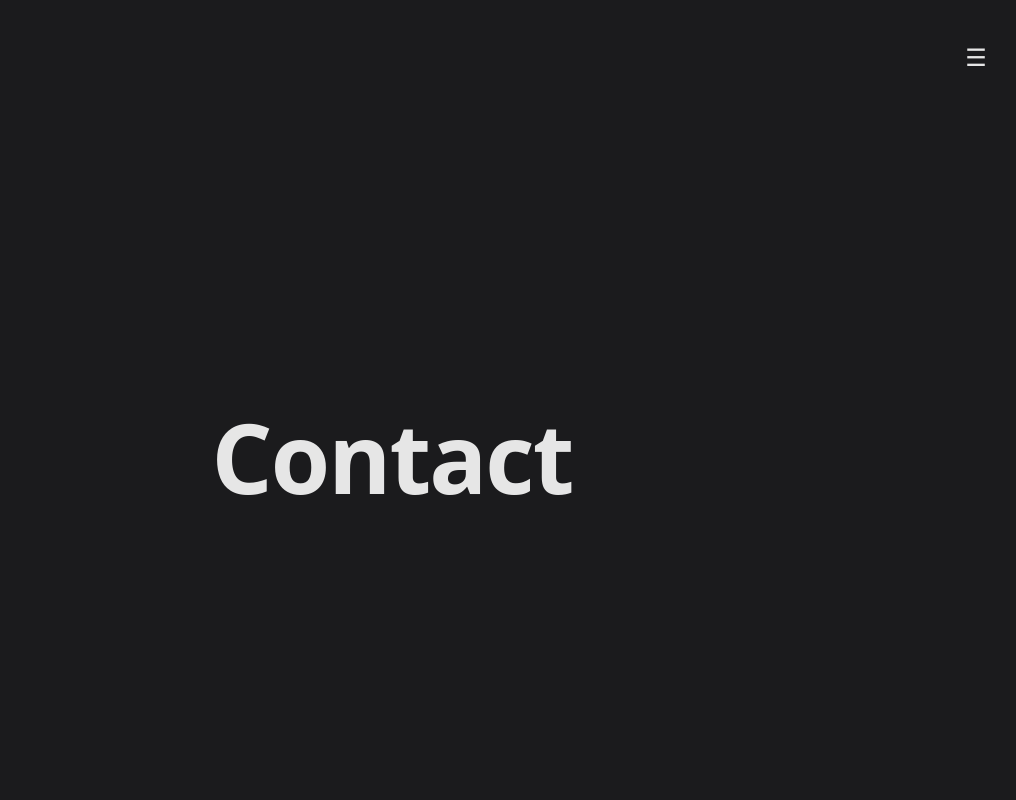
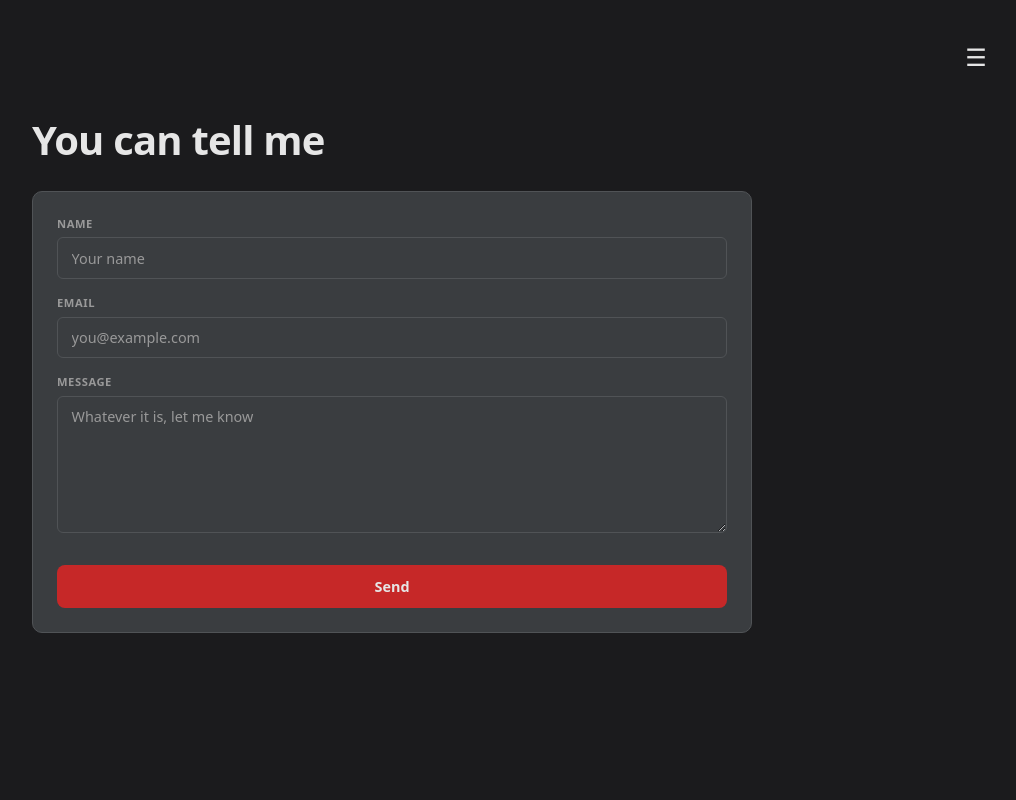
Before and after one commit to fajtaiandris/aerostack, a website: page public/contact/index.html in a window 1280 px wide. Shown: the whole page, without its empty margins (248-1264 px from the left). Drawn offline with Linux system fonts and the light colour scheme.

Commit message:
feat: contact

```diff
--- a/public/contact/index.html
+++ b/public/contact/index.html
@@ -22,9 +22,57 @@
     <header>
       <a href="/menu" class="menu-btn" aria-label="Open menu">☰</a>
     </header>
-    <main>
-      <h1>Contact</h1>
+
+    <main class="editor-page">
+      <div class="editor-container" id="container">
+        <h1>You can tell me</h1>
+
+        <form class="editor-card contact-form" method="POST" id="form">
+          <input
+            type="hidden"
+            name="access_key"
+            value="b636b305-07e1-4e10-9173-9903948ca54b"
+          />
+
+          <div class="contact-field">
+            <label for="name">Name</label>
+            <input
+              id="name"
+              type="text"
+              name="name"
+              placeholder="Your name"
+              required
+            />
+          </div>
+
+          <div class="contact-field">
+            <label for="email">Email</label>
+            <input
+              id="email"
+              type="email"
+              name="email"
+              placeholder="you@example.com"
+              required
+            />
+          </div>
+
+          <div class="contact-field">
+            <label for="message">Message</label>
+            <textarea
+              id="message"
+              name="message"
+              placeholder="Whatever it is, let me know"
+              rows="6"
+              required
+            ></textarea>
+          </div>
+
+          <button type="submit" class="editor-submit">Send</button>
+        </form>
+      </div>
     </main>
+
+    <script src="/contact/sendEmail.js"></script>
     <script src="/menu.js"></script>
   </body>
 </html>
--- /dev/null
+++ b/public/contact/sendEmail.js
@@ -0,0 +1,50 @@
+const form = document.getElementById("form");
+
+form.addEventListener("submit", function (e) {
+  e.preventDefault();
+  const formData = new FormData(form);
+  const object = Object.fromEntries(formData);
+  const json = JSON.stringify(object);
+
+  fetch("https://api.web3forms.com/submit", {
+    method: "POST",
+    headers: {
+      "Content-Type": "application/json",
+      Accept: "application/json",
+    },
+    body: json,
+  })
+    .then(async (response) => {
+      let json = await response.json();
+      if (response.status == 200) {
+        renderSuccess();
+      } else {
+        console.log(response);
+        renderError();
+      }
+    })
+    .catch((error) => {
+      console.log(error);
+      renderError();
+    });
+});
+
+const renderError = () => {
+  const errorContainer = document.getElementById("container");
+  errorContainer.innerHTML = `<div class="recipe-not-found error">
+        <h1>No mail today! :(</h1>
+        <p>We're having issues sending your message.</p>
+        <a href="/search" class="recipe-back-link">← Keep searching in the meantime</a>
+      </div>
+    `;
+};
+
+const renderSuccess = () => {
+  const errorContainer = document.getElementById("container");
+  errorContainer.innerHTML = `<div class="recipe-not-found success">
+        <h1>Message sent! :)</h1>
+        <p>Thanks for reaching out, I'll get back to you as soon as I can.</p>
+        <a href="/search" class="recipe-back-link">← Keep searching in the meantime</a>
+      </div>
+    `;
+};
--- a/public/css/style.css
+++ b/public/css/style.css
@@ -958,6 +958,53 @@ nav ul li a:hover {
   padding-bottom: 0 !important;
 }
 
+/* ---- Contact Page ---- */
+
+.contact-form {
+  padding: 1.5rem;
+  display: flex;
+  flex-direction: column;
+  gap: 1rem;
+}
+
+.contact-field {
+  display: flex;
+  flex-direction: column;
+  gap: 0.4rem;
+}
+
+.contact-field label {
+  font-size: 0.7rem;
+  font-weight: 700;
+  text-transform: uppercase;
+  letter-spacing: 0.05em;
+  color: var(--color-muted);
+}
+
+.contact-field input,
+.contact-field textarea {
+  background: var(--color-card-bg);
+  border: 1px solid var(--color-border);
+  border-radius: 6px;
+  padding: 0.65rem 0.85rem;
+  font-size: 0.9rem;
+  font-family: inherit;
+  color: var(--color-text);
+  outline: none;
+  resize: vertical;
+  transition: border-color 0.15s;
+}
+
+.contact-field input::placeholder,
+.contact-field textarea::placeholder {
+  color: var(--color-muted);
+}
+
+.contact-field input:focus,
+.contact-field textarea:focus {
+  border-color: var(--color-accent);
+}
+
 /* ---- View Transitions ---- */
 
 /* Opt in to cross-document view transitions */
```
